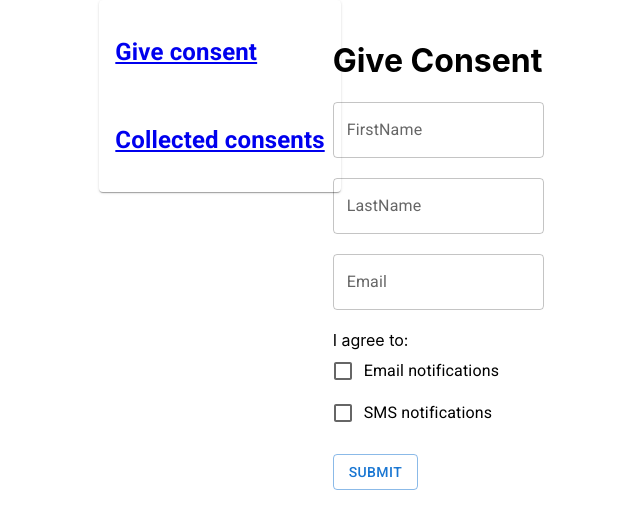
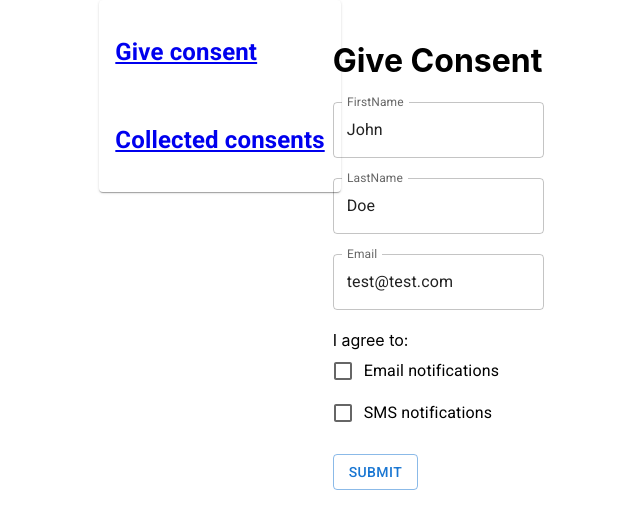
Before and after one commit to 4arturas/didomi, a React (Create React App) app in the folder client/: page / in a window 1280 px wide. Shown: the top 528 px of the page, without its empty margins (94-734 px from the left). Built offline with nearby package versions, Linux system fonts and the light colour scheme.

Commit message:
Add temp changes for debugging

```diff
--- a/client/src/components/GiveConsent.tsx
+++ b/client/src/components/GiveConsent.tsx
@@ -1,4 +1,4 @@
-import {ApiError, CreateUserDto, DefaultService, OpenAPI} from "../services/openapi";
+import {ApiError, CreateUserDto, DefaultService, OpenAPI, ReturnUserDto} from "../services/openapi";
 import {useCallback, useState} from "react";
 import {SubmitHandler, useController, UseControllerProps, Controller, useForm} from "react-hook-form";
 import {Alert, Button, Checkbox, CircularProgress, FormControlLabel, TextField} from "@mui/material";
@@ -28,7 +28,7 @@ function GiveConsent() {
 
     const { handleSubmit, control, formState: { errors } } = useForm<FormValues>({
         defaultValues: {
-            // FirstName: "John", LastName: "Doe", Email: "test@test.com"
+            FirstName: "John", LastName: "Doe", Email: "test@test.com"
         },
         mode: "onChange"
     });
@@ -64,8 +64,8 @@ function GiveConsent() {
         };
 
         handleRequest(DefaultService.usersControllerCreate(user))
-            .then( (u: any) => {
-                console.log( u );
+            .then( (newUser: ReturnUserDto) => {
+                // console.log( 'ReturnUserDto', newUser );
             } );
 
     }
```
